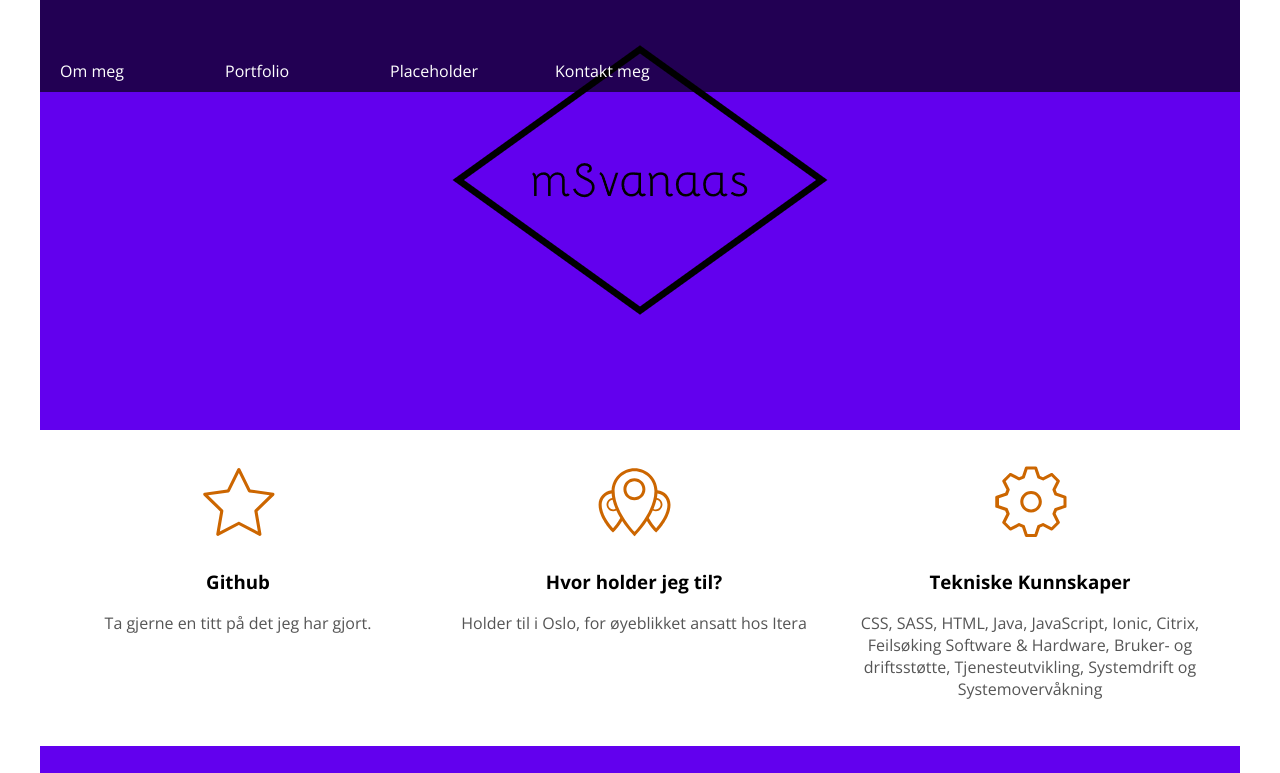
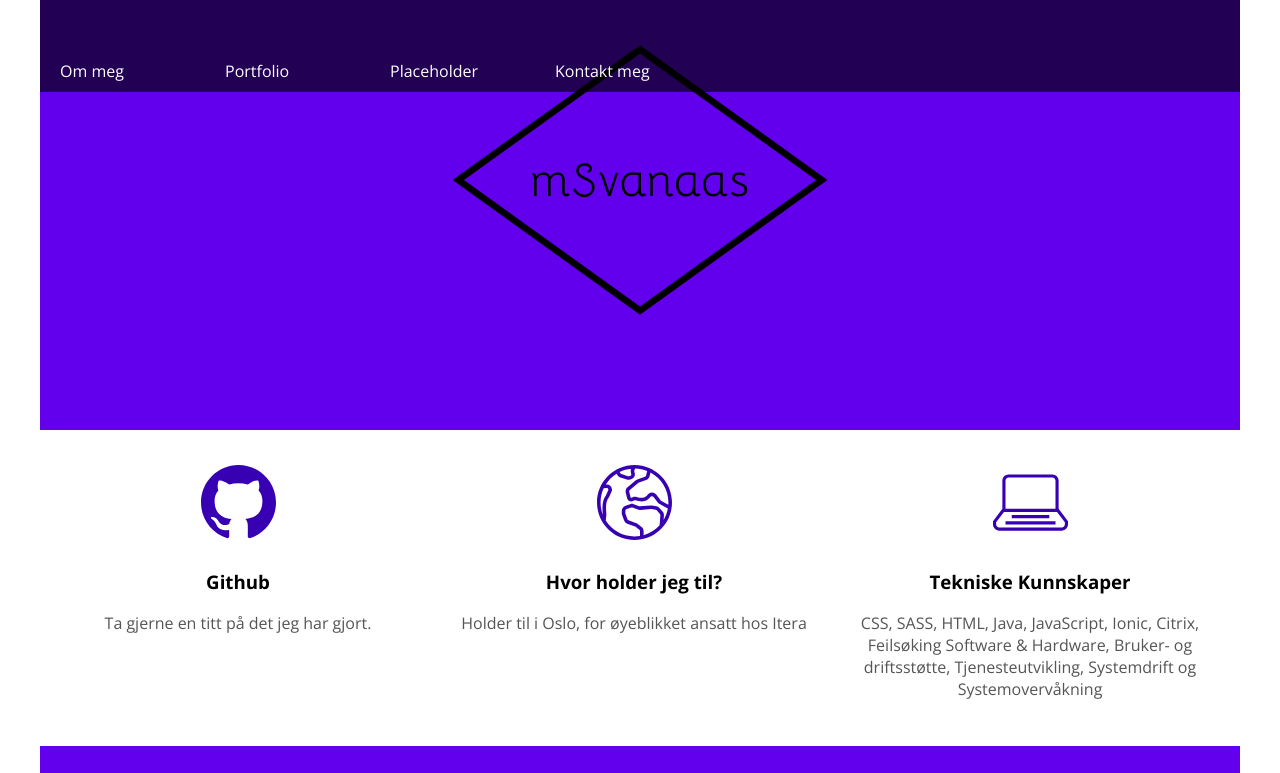
Before and after one commit to MikaelSvanasbakken/PortfolioTesting, a plain HTML site: page index.html in a window 1280 px wide. Shown: the top 773 px of the page. Drawn offline with nearby package versions, Linux system fonts and the light colour scheme.

Commit message:
Added new SVG's
Changed the SVG's to feel more personalized.

```diff
--- a/stylesheet.css
+++ b/stylesheet.css
@@ -44,9 +44,9 @@ section.main .content { margin: 15px; background: no-repeat center top; backgrou
 section.main aside h3 a {color: #000; text-decoration: none;}
 section.main aside h3 a:hover {text-decoration: underline;}
 
-section.main aside .content.trending{ background-image: url(graphics/icon_star.svg); }
-section.main aside .content.find-it{ background-image: url(graphics/icon_marker.svg); }
-section.main aside .content.tools{ background-image: url(graphics/icon_gear.svg);}
+section.main aside .content.trending{ background-image: url(graphics/icons_github.svg); }
+section.main aside .content.find-it{ background-image: url(graphics/icons_world.svg); }
+section.main aside .content.tools{ background-image: url(graphics/icons_laptop.svg);}
 
 /* Atmo Section*/
 section.atmosphere {background-color: #6200EE; padding-top: 30px; padding-bottom: 30px; color: #fff}
```
Also changed, not shown: graphics/icons_github.svg (added), graphics/icons_laptop.svg (added), graphics/icons_world.svg (added).
